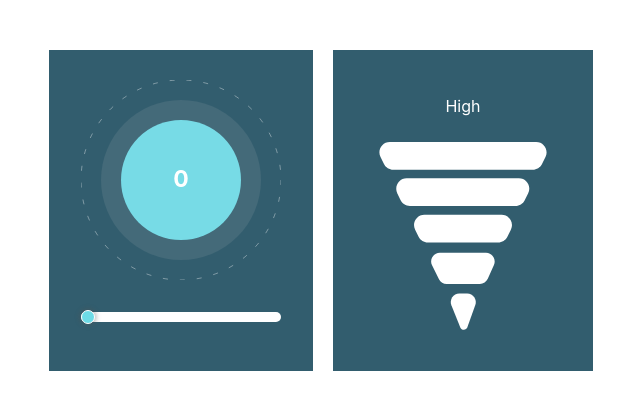
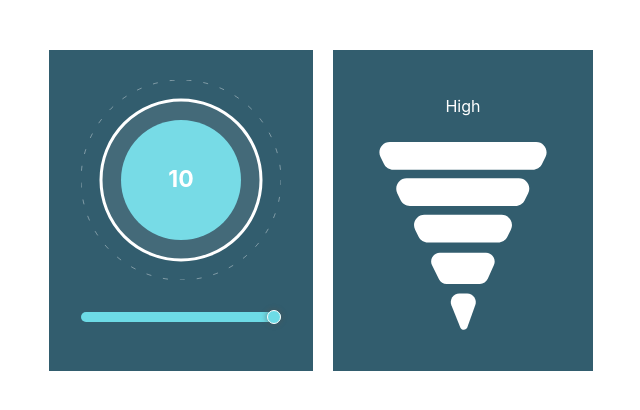
Before and after one commit to Ciddarth-raaj/intellect-project, a React (Create React App) app: page / in a window 1280 px wide. Shown: the top 410 px of the page, without its empty margins (1-641 px from the left). Built offline with nearby package versions, Linux system fonts and the light colour scheme.

Commit message:
Adds widget 1 test cases

```diff
--- a/src/components/circularProgress/circularProgress.jsx
+++ b/src/components/circularProgress/circularProgress.jsx
@@ -34,8 +34,8 @@ const CircularProgress = ({
           r={radius}
           fill="none"
           stroke="white"
-          stroke-opacity="0.38"
-          stroke-dasharray="5 12"
+          strokeOpacity="0.38"
+          strokeDasharray="5 12"
         />
         <circle cx={startX} cy={startY} r={progressRadius} fill="#446A79" />
 
@@ -68,6 +68,7 @@ const CircularProgress = ({
           dy=".3em"
           textAnchor="middle"
           fill="white"
+          data-testid={"counter"}
         >
           {value}
         </text>
--- a/src/components/linearSlider/linearSlider.jsx
+++ b/src/components/linearSlider/linearSlider.jsx
@@ -25,6 +25,7 @@ const LinearSlider = ({
       onChange={(e) => setValue(e.target.value)}
       style={{ backgroundSize: `${(value * 100) / max}% 100%`, width: width }} // backgroundSize is used to set the unselected part
       value={value}
+      data-testid={"linear-slider"}
     />
   );
 };
--- a/src/components/widget1/widget1.jsx
+++ b/src/components/widget1/widget1.jsx
@@ -4,9 +4,10 @@ import LinearSlider from "../linearSlider/linearSlider";
 
 // Props
 // size - used to set the width and height of the widget
+// max - used to set the max value in linear slider
 
-const Widget1 = ({ size = 200 }) => {
-  const [value, setValue] = useState(0);
+const Widget1 = ({ size = 200, max = 10, min = 0 }) => {
+  const [value, setValue] = useState(10);
 
   return (
     <div>
@@ -17,7 +18,13 @@ const Widget1 = ({ size = 200 }) => {
         parentStyle={{ marginBottom: "30px" }}
         percentage={(value / 10) * 100}
       />
-      <LinearSlider width={size} max={10} value={value} setValue={setValue} />
+      <LinearSlider
+        width={size}
+        max={max}
+        min={min}
+        value={value}
+        setValue={setValue}
+      />
     </div>
   );
 };
```
Also changed, not shown: 1 other file (tests, documents, lock files or other folders).
